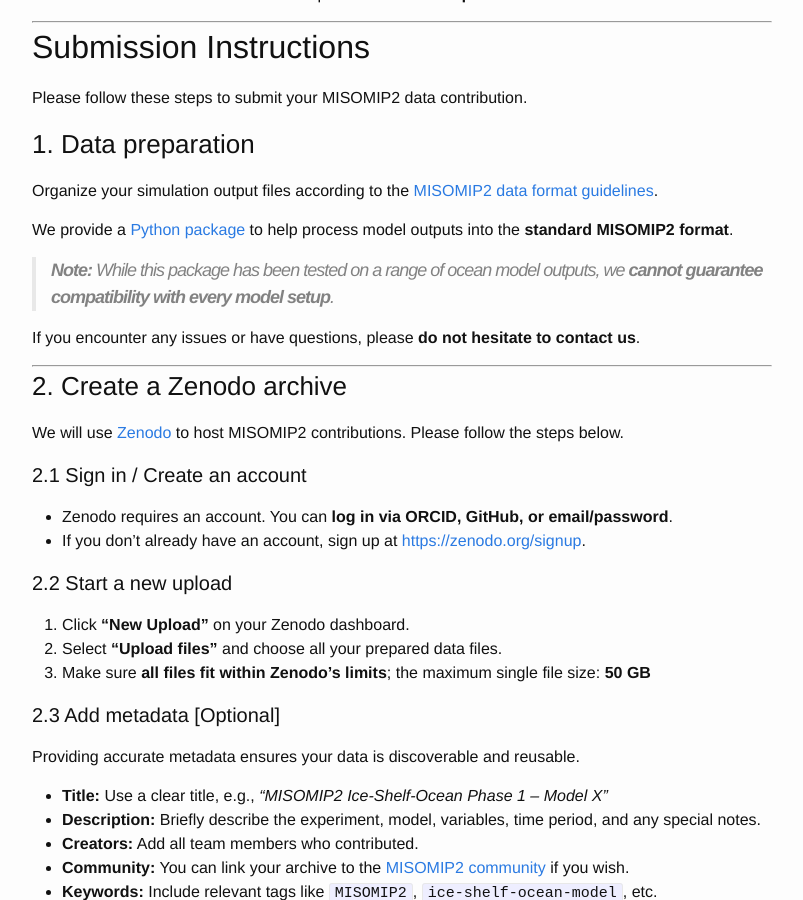
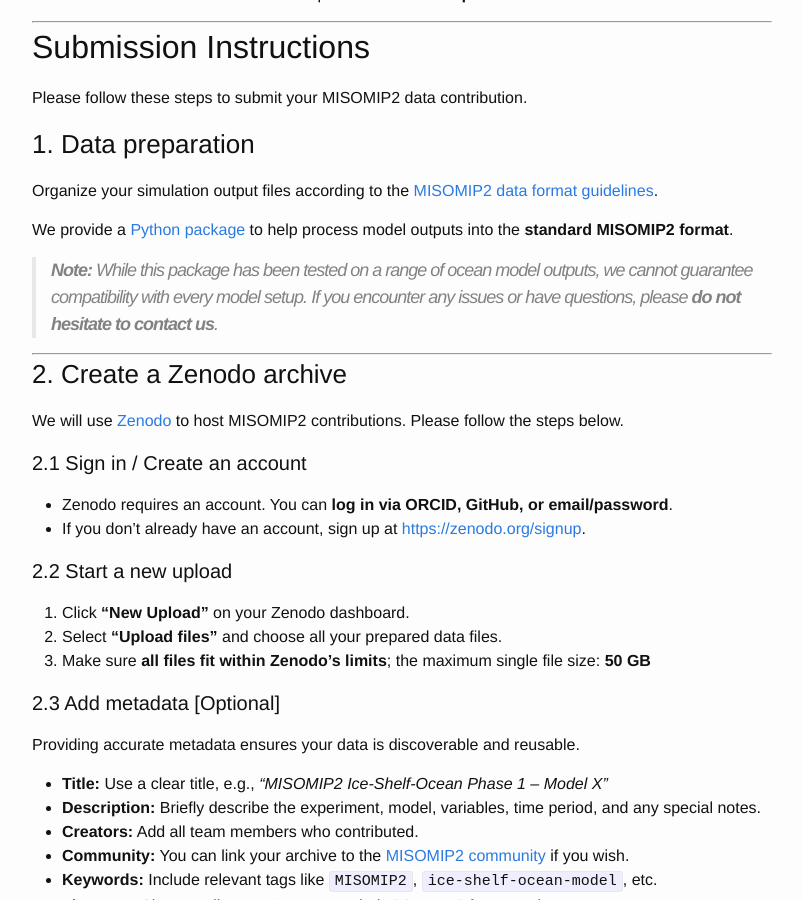
Before and after one commit to misomip/misomip.github.io, a Jekyll site: the page built from misomip2_dir/misomip2_submissions.md, in a window 1280 px wide and 900 px high, scrolled down 526 px. Shown: the whole window, without its empty margins (238-1041 px from the left). Built offline with Jekyll 4.4.1, drawn with Linux system fonts in a browser that asks for light colours.

```diff
--- a/misomip2_dir/misomip2_submissions.md
+++ b/misomip2_dir/misomip2_submissions.md
@@ -33,9 +33,7 @@ Organize your simulation output files according to the [MISOMIP2 data format gui
 
 We provide a [Python package](https://github.com/misomip/misomip2) to help process model outputs into the **standard MISOMIP2 format**.
 
-> **Note:** While this package has been tested on a range of ocean model outputs, we **cannot guarantee compatibility with every model setup**.
-
-If you encounter any issues or have questions, please **do not hesitate to contact us**.
+> **Note:** While this package has been tested on a range of ocean model outputs, we cannot guarantee compatibility with every model setup. If you encounter any issues or have questions, please **do not hesitate to contact us**.
 
 ---
 
```
